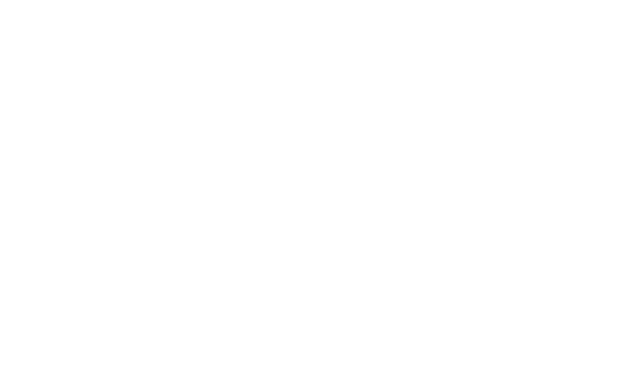
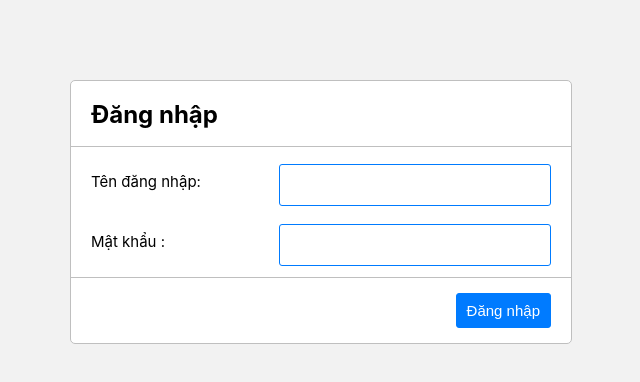
Before and after one commit to ExamReg/admin_app, a React (Create React App) app: page /login in a window 1280 px wide. Shown: the top 382 px of the page, without its empty margins (319-959 px from the left). Built offline with nearby package versions, Linux system fonts and the light colour scheme.

Commit message:
init router

```diff
--- a/src/App.js
+++ b/src/App.js
@@ -1,19 +1,41 @@
-import React, { Component } from 'react';
-
-
-import {Route,BrowserRouter as Router,Switch} from 'react-router-dom';
-import Login from "./components/login/login";
+import React, {Component} from 'react';
+import {Route, BrowserRouter as Router, Switch} from 'react-router-dom';
+import {ToastContainer} from "react-toastify";
+import 'react-toastify/dist/ReactToastify.css';
+import {Redirect} from "react-router-dom";
+import {APP_ROUTES} from "./app-routes";
 
 class App extends Component {
     render() {
-        return(
-            <Router>
-                <Switch>
-                    <Route path="/" exact component={Login} />
-                </Switch>
-            </Router>
+        return (
+            <div>
+                <Router>
+                    <Switch>
+                        {
+                            APP_ROUTES.map(route => (
+                                <Route
+                                    path={route.path}
+                                    {...{exact: route.exact}}
+                                    component={
+                                        route.require_authen ? checkAuthen(route.component) : checkUnAuthen(route.component)
+                                    }
+                                />
+                            ))
+                        }
+                    </Switch>
+                </Router>
+                <ToastContainer/>
+            </div>
         );
     }
 }
 
+function checkAuthen(component) {
+    return localStorage.getItem("token") ? component : () => <Redirect to="/login"/>
+}
+
+function checkUnAuthen(component) {
+    return !localStorage.getItem("token") ? component : () => <Redirect to="/dashboard"/>
+}
+
 export default App;
--- a/src/api/api-send.js
+++ b/src/api/api-send.js
@@ -37,6 +37,5 @@ export function sendDeleteRequest(route) {
 
 export function sendPostRequestWithoutToken(route, payload) {
     let url = `${URL_BASE}${route}`;
-    console.log(url)
     return axios.post(url, payload).then(handleResult);
 }
--- /dev/null
+++ b/src/app-routes.js
@@ -0,0 +1,23 @@
+import Login from "./components/login/login";
+import Menu from "./components/Menu";
+import Header from "./components/header/header";
+
+export const APP_ROUTES = [
+    {
+        path: "/login",
+        component: Login,
+        require_authen: false
+    }, {
+        path: "/register",
+        component: Menu,
+        require_authen: false
+    }, {
+        path: "/dashboard",
+        component: Header,
+        require_authen: true
+    }, {
+        path: "/settings",
+        component: Header,
+        require_authen: true
+    }
+];
--- a/src/components/Login.js
+++ b/src/components/Login.js
@@ -22,9 +22,8 @@ class Login extends Component {
         var value = target.value;
         this.setState({[name] : value });
 
-    }
+    };
     handleSubmit = event => {
-        console.log(this.state);
         if(this.state.username==="" && this.state.password===""){
                 alert("Nhap tai khoan va mat khau");
         }
--- /dev/null
+++ b/src/components/header/header.js
@@ -0,0 +1,15 @@
+import React from 'react'
+
+
+class Header extends React.Component{
+    render() {
+        return (
+            <div>
+                <h1>Hello World</h1>
+            </div>
+        );
+    }
+}
+
+
+export default Header;
--- a/src/components/login/login.js
+++ b/src/components/login/login.js
@@ -1,10 +1,11 @@
 import React from 'react';
 
-import "./style.css";
+import "./login.css";
 import 'react-toastify/dist/ReactToastify.css';
 
 import {login} from "../../api/authentication-api"
 import {notification} from "../../utils/noti";
+import {Redirect} from "react-router-dom";
 
 class Login extends React.Component{
 
@@ -17,7 +18,10 @@ class Login extends React.Component{
 
         this.state={
             username:"",
-            password:""
+            password:"",
+
+            redirectTo: "",
+            redirect: false
         }
     }
     handleChange(e){
@@ -27,7 +31,6 @@ class Login extends React.Component{
     }
     async handleLogin(){
         const {username, password} = this.state;
-        console.log("login")
         if(username && password)
         {
             let data = {
@@ -37,7 +40,11 @@ class Login extends React.Component{
             let response = await login(data);
             if(response.success)
             {
-                console.log("success")
+                notification("success","Login success.");
+                this.setState({
+                    redirect: true,
+                    redirectTo: "/dashboard"
+                })
             }else{
                 notification("error",response.message);
             }
@@ -49,8 +56,16 @@ class Login extends React.Component{
 
     }
 
+    renderRedirect = () => {
+        if(this.state.redirect){
+            return <Redirect to={this.state.redirectTo}/>
+        }
+    };
+
     render() {
         return(
+            <div>
+                {this.renderRedirect()}
                 <div className="login-page">
                     <div className="login-card">
                         <div className="login-card-header">
@@ -75,6 +90,7 @@ class Login extends React.Component{
                         </div>
                     </div>
                 </div>
+            </div>
         );
     }
 }
```
Also changed, not shown: src/components/header/header.css (added), src/components/login/login.css (renamed from src/components/login/style.css), 1 other file (tests, documents, lock files or other folders). Lines whose indentation alone changed are shown as unchanged.
